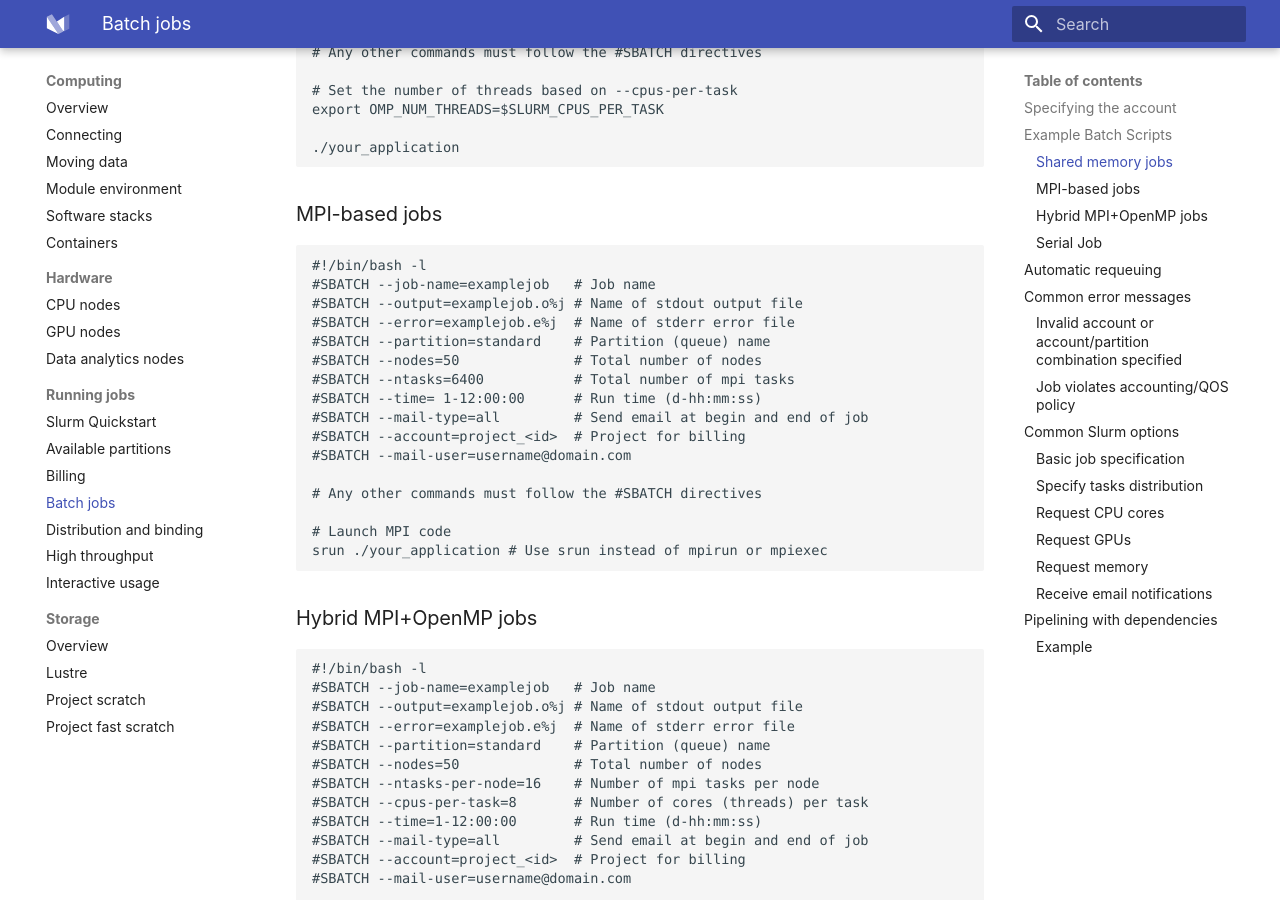
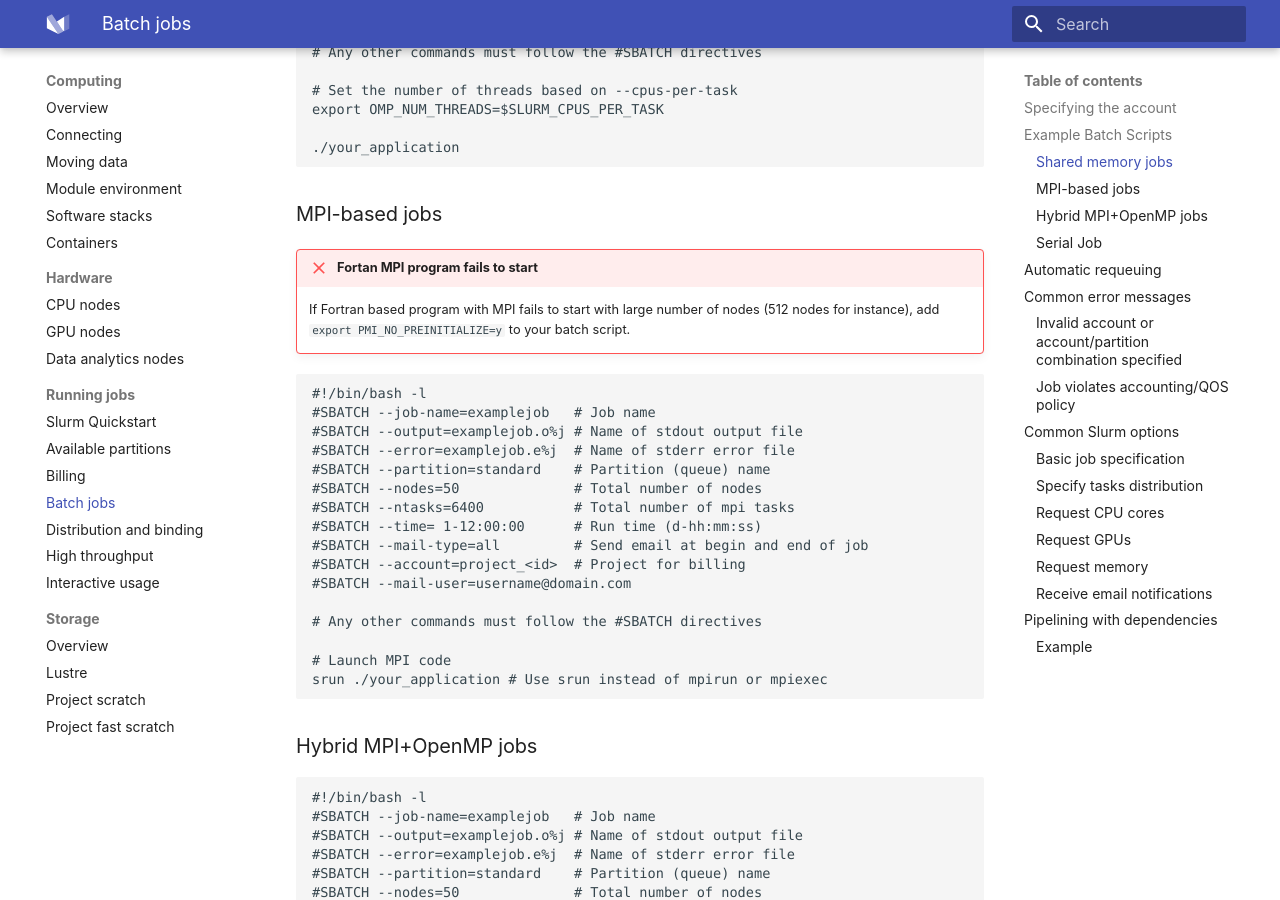
Before and after one commit to Lumi-supercomputer/lumi-userguide, an MkDocs documentation site: the page built from docs/computing/jobs/batch-job.md, in a window 1280 px wide and 900 px high, scrolled down 1157 px. Built offline with MkDocs 1.6.1 and Material for MkDocs 9.7.7, drawn with Linux system fonts in a browser that asks for light colours.

Commit message:
add warning about large MPI fortran job

````diff
--- a/docs/computing/jobs/batch-job.md
+++ b/docs/computing/jobs/batch-job.md
@@ -68,6 +68,11 @@ export OMP_NUM_THREADS=$SLURM_CPUS_PER_TASK
 ```
 
 ### MPI-based jobs
+
+!!! Failure "Fortan MPI program fails to start"
+    If Fortran based program with MPI fails to start with large number of nodes
+    (512 nodes for instance), add `export PMI_NO_PREINITIALIZE=y` to your batch
+    script.
 
 ```
 #!/bin/bash -l
````
